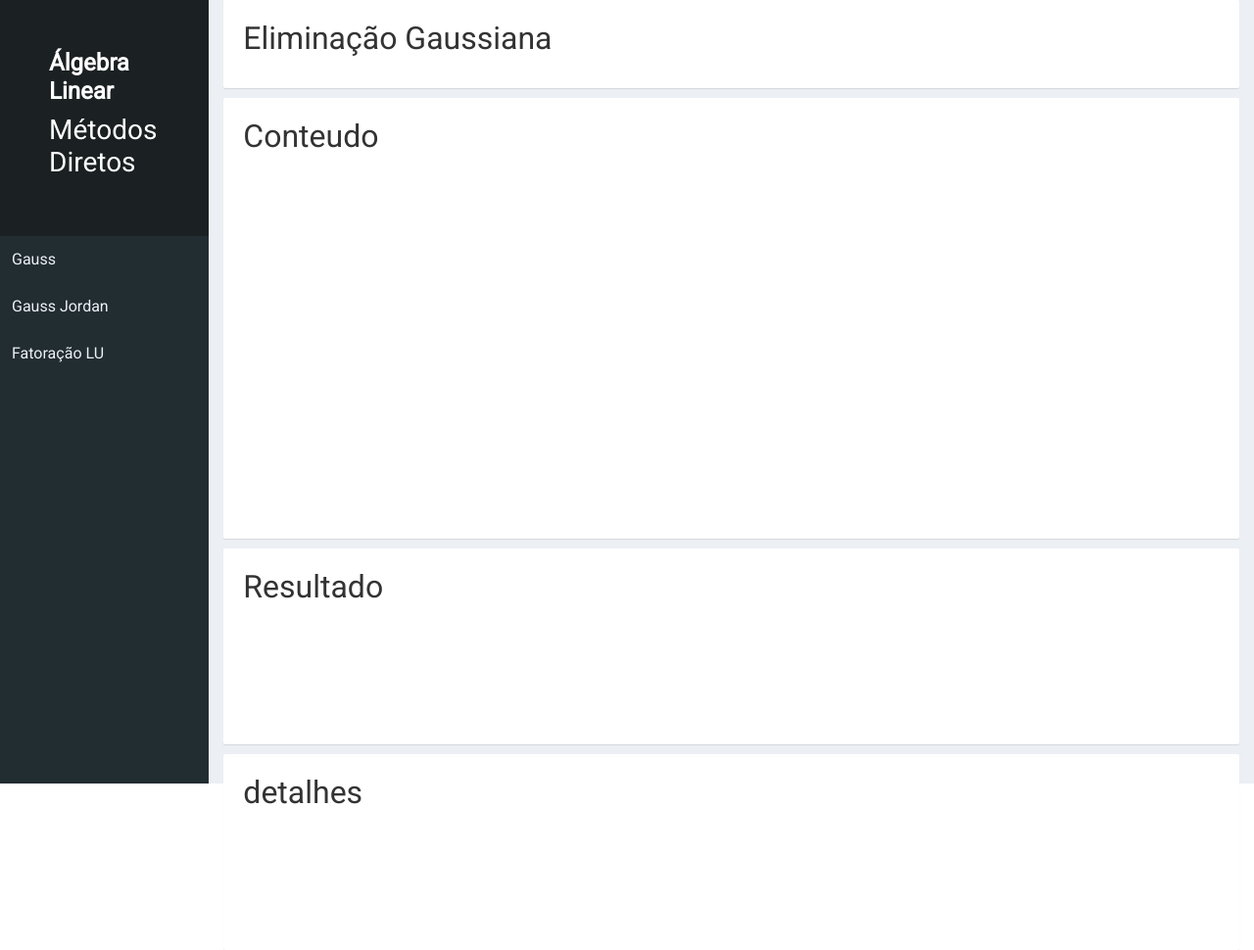
After one commit to EduardoSampaio/webapp-algebra-linear, a Django app: page /gauss/ in a window 1280 px wide. The commit adds this page. Shown: the whole page at 98% size. Run offline with Django 3.2, Linux system fonts and the light colour scheme; some libraries are stand-ins or nearby versions.

Commit message:
mudando layout

```diff
--- a/webapp/static/styles/site.css
+++ b/webapp/static/styles/site.css
@@ -1,5 +1,49 @@
 body {
   font-family: "Roboto", sans-serif;
+}
+#menu-lateral{
+    background-color: #222d32;
+    height: 100vh;
+}
+
+#menu-lateral a {
+    color: #ecf0f5;
+    display: block;
+    padding: 12px;
+    text-decoration: none;
+}
+#menu-lateral  a:hover {
+    background-color: #ccc;
+  }
+
+#menu-lateral a.active {
+    background-color: #4CAF50;
+    color: white;
+}
+
+#conteudo{
+    background-color: #ecf0f5;
+    height: 100vh;
+}
+
+.label-menu{
+    padding: 50px;
+    color: white;
+    background-color: #1b2022;
+    border-bottom: 1 solid #1b2022;
+}
+
+.label-menu h2{
+    font-weight: 700;
+    font-size: 1.5em;
+}
+
+.margin-0 {
+    margin: 0;
+}
+
+.padding-0{
+    padding: 0;
 }
 
 table {
@@ -32,3 +76,36 @@ td {
     top: 0;
     opacity: 0;
   }
+
+  .info{
+    -webkit-tap-highlight-color: rgba(0,0,0,0);
+    font-size: 20px;
+    line-height: 2;
+    color: #333;
+    font-weight: 500;
+    box-sizing: border-box;
+    display: block;
+    min-height: 90px;
+    background: #fff;
+    box-shadow: 0 1px 1px rgba(0,0,0,0.1);
+    border-radius: 2px;
+    padding: 20px;
+    margin-bottom: 10px;
+  }
+  }
+
+
+  .info-titulo {
+    min-height: 90px;
+
+  }
+
+.info-conteudo {
+    min-height: 450px;
+
+}
+
+.info-detalhes{
+    min-height: 200px;
+
+}
--- a/webapp/templates/base.html
+++ b/webapp/templates/base.html
@@ -1,6 +1,7 @@
 {% load static %}
 <!DOCTYPE html>
 <html>
+
 <head>
     <title>{% block title %}{% endblock %}</title>
     <meta charset="UTF-8">
@@ -11,15 +12,35 @@
     <link rel="stylesheet" href="{% static 'libs/fontawesome/fontawesome.min.css' %}">
     <link rel="stylesheet" href="{% static 'styles/site.css' %}">
 </head>
+
 <body>
-     <div class="container">
+    <div class="container-fluid">
         <div class="row">
+            <div class="col-12">
+                <div class="row">
+                    <div class="col-md-2 margin-0 padding-0">
+                        <div id="menu-lateral">
+                            <div class="label-menu">
+                                <h2>Álgebra Linear</h2>
+                                <h3>Métodos Diretos</h3>
+                            </div>
+                            <a href="{% url 'gauss' %}">Gauss</a>
+                            <a href="{% url 'gaussjordan' %}">Gauss Jordan</a>
+                            <a href="{% url 'fatoracaolu' %}">Fatoração LU</a>
+                        </div>
+                    </div>
+                    <div class="col-md-10 margin-0 padding-0">
+                        <div id="conteudo">
                             {% block content %}
                             {% endblock %}
+                        </div>
+                    </div>
+                </div>
             </div>
         </div>
 
         <script src="{% static 'libs/jquery/jquery-3.4.1.js' %}"></script>
         <script src="{% static 'scripts/main.js' %}"></script>
 </body>
+
 </html>
--- /dev/null
+++ b/webapp/templates/gauss.html
@@ -0,0 +1,19 @@
+{% extends 'base.html' %}
+{% block title %}APP{% endblock %}
+{% block content %}
+
+<div class="col-12 ">
+    <div class="info info-titulo">
+        <h2>Eliminação Gaussiana</h2>
+    </div>
+    <div class="info info-conteudo">
+        <h2>Conteudo</h2>
+    </div>
+    <div class="info info-detalhes">
+        <h2>Resultado</h2>
+    </div>
+    <div class="info info-detalhes">
+        <h2>detalhes</h2>
+    </div>
+</div>
+{% endblock %}
--- a/webapp/templates/index.html
+++ b/webapp/templates/index.html
@@ -1,7 +1,7 @@
 {% extends 'base.html' %}
 {% block title %}APP{% endblock %}
 {% block content %}
-<div class="col">
+{% comment %} <div class="col">
     <div class="col-12 jumbotron">
         <h2 class="text-center">Álgebra Linear</h2>
         <h3 class="text-center">Resolução Sistemas Lineares</h3>
@@ -55,5 +55,5 @@
         </div>
         <hr />
     </div>
-</div>
+</div> {% endcomment %}
 {% endblock %}
--- a/webapp/urls.py
+++ b/webapp/urls.py
@@ -2,7 +2,10 @@ from django.urls import path
 from . import views
 
 urlpatterns = [
-    path('', views.index, name='index')
+    path('', views.index, name='index'),
+    path('gauss/', views.gauss, name='gauss'),
+    path('gaussjordan/', views.gaussjordan, name='gaussjordan'),
+    path('fatoracaolu/', views.fatoracaolu, name='fatoracaolu')
 
 ]
 
--- a/webapp/views.py
+++ b/webapp/views.py
@@ -15,6 +15,17 @@ def index(request):
         return render(request, 'index.html', {'matriz': matriz})
     return render(request, 'index.html')
 
+
+def gauss(request):
+    return render(request, 'gauss.html')
+
+
+def gaussjordan(request):
+    return render(request, 'gaussjordan.html')
+
+def fatoracaolu(request):
+    return render(request, 'fatoracaolu.html')
+
 def readCSV(request):
     data = request.FILES['file'].read().decode('UTF-8')
     io_string = io.StringIO(data)
```
Also changed, not shown: webapp/templates/fatoracaolu.html (added, +15 -0 lines), webapp/templates/gaussjordan.html (added, +12 -0 lines). Lines whose indentation alone changed are shown as unchanged.
